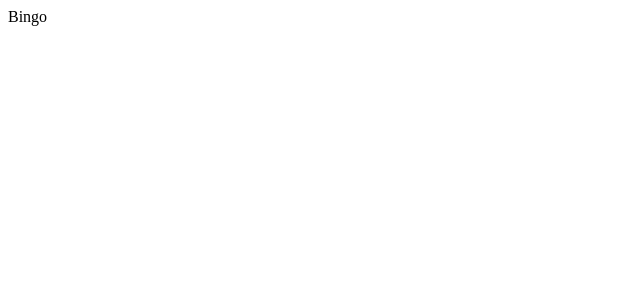
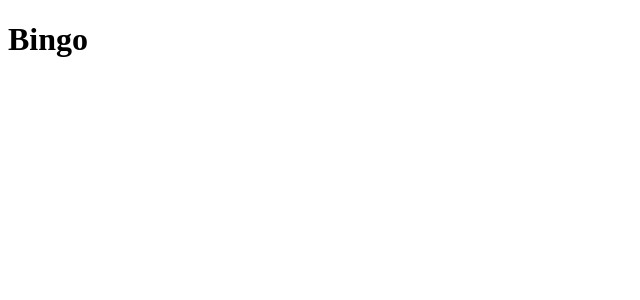
Before and after one commit to landeaux/bingo, a Nuxt app: page / in a window 1280 px wide. Shown: the top 300 px of the page, without its empty margins (0-640 px from the left). Built offline with nearby package versions, Linux system fonts and the light colour scheme.

Commit message:
add title

```diff
--- a/app.vue
+++ b/app.vue
@@ -1,3 +1,8 @@
+<script setup lang="ts">
+const title = ref("Bingo");
+useHead({ title });
+</script>
+
 <template>
-  <div>Bingo</div>
+  <h1>{{ title }}</h1>
 </template>
```
